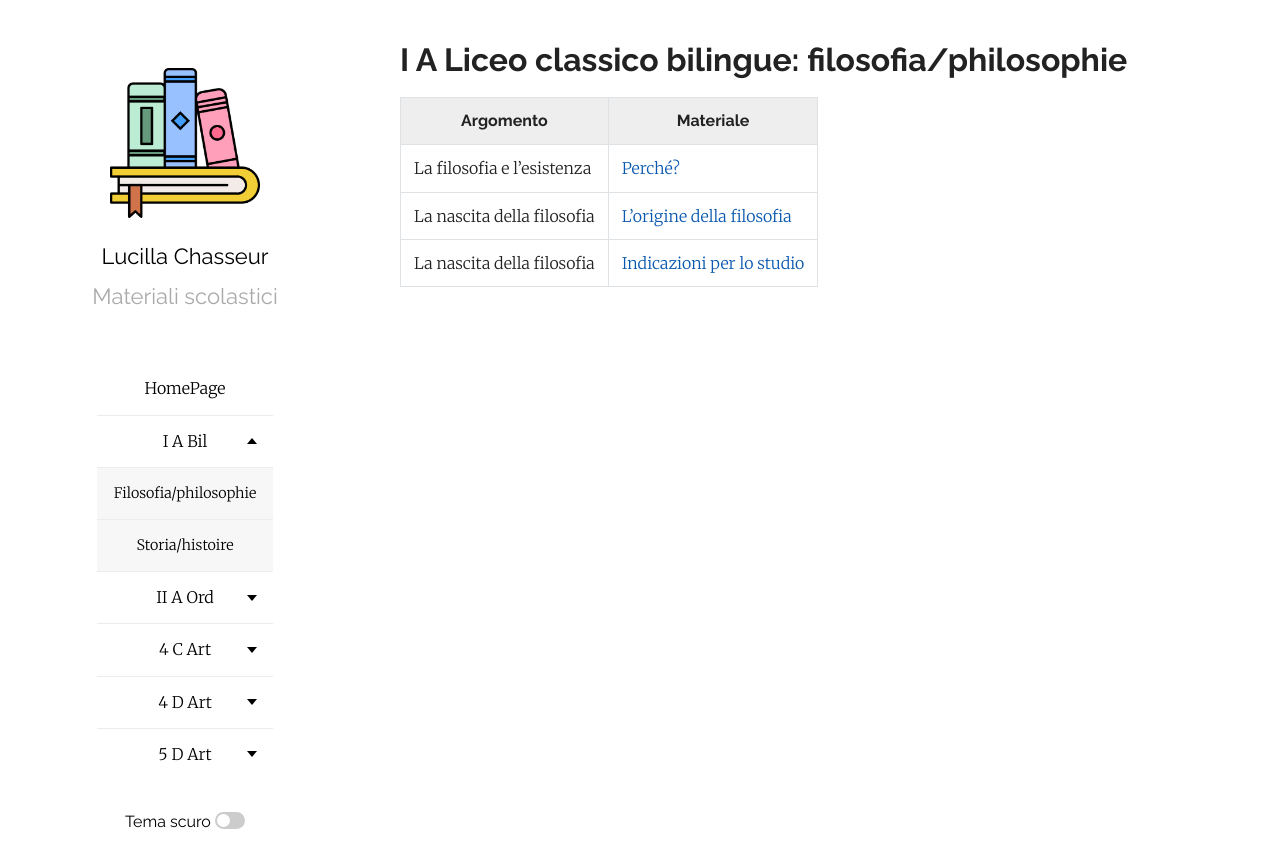
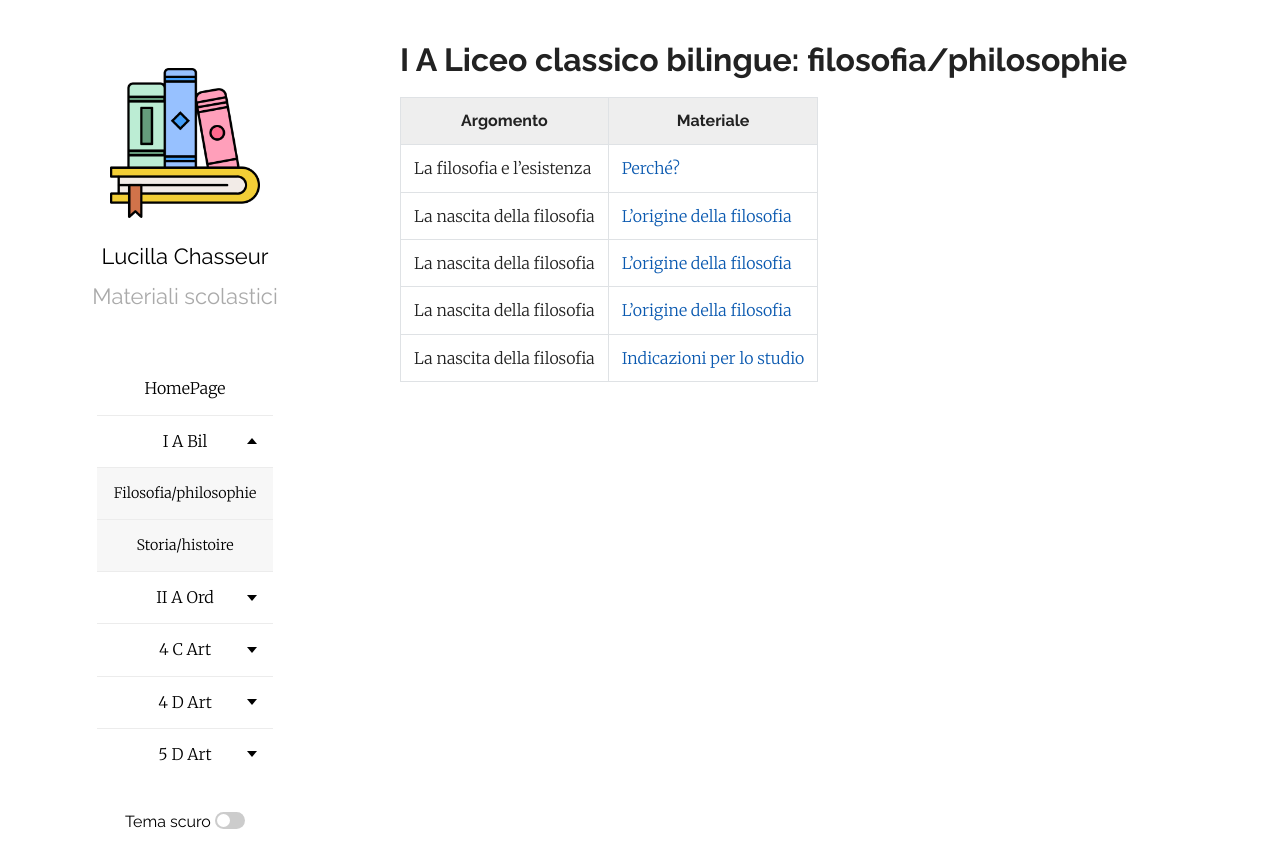
Before and after one commit to efemeridi/efemeridi.github.io, a Jekyll site: the page built from 1a_bil_filosofia.md, in a window 1280 px wide. Shown: the top 868 px of the page. Built offline with Jekyll 4.4.1, drawn with Linux system fonts in a browser that asks for light colours; our own code applies the rules of GitHub Pages for plain Markdown files.

Commit message:
Duplicate entries for 'La nascita della filosofia'
Added duplicate entries for 'La nascita della filosofia' in the table.

```diff
--- a/1a_bil_filosofia.md
+++ b/1a_bil_filosofia.md
@@ -7,4 +7,6 @@ layout: page
 |-----------|-------------|
 |La filosofia e l'esistenza|[Perché?](/materiali/I_A_bil/filosofia/INTRODUZIONE/01_INTRODUZIONE_SITO.pdf/)
 |La nascita della filosofia|[L'origine della filosofia](/materiali/I_A_bil/filosofia/01_NASCITA_DELLA_FILOSOFIA/02_nascita_filo_I_A_bil_capitolo_1.pdf/)
+|La nascita della filosofia|[L'origine della filosofia](/materiali/I_A_bil/filosofia/01_NASCITA_DELLA_FILOSOFIA/02_nascita_filo_I_A_bil_capitolo_1.pdf/)
+|La nascita della filosofia|[L'origine della filosofia](/materiali/I_A_bil/filosofia/01_NASCITA_DELLA_FILOSOFIA/02_nascita_filo_I_A_bil_capitolo_1.pdf/)
 |La nascita della filosofia|[Indicazioni per lo studio](/materiali/I_A_bil/filosofia/PROGRAMMI/01_intro_grecia_nascita_filo.pdf/)
```
